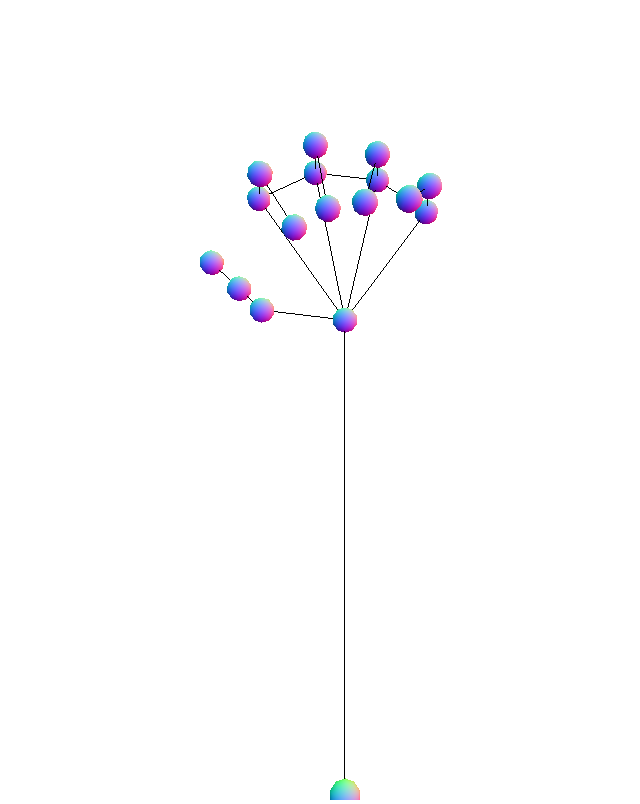
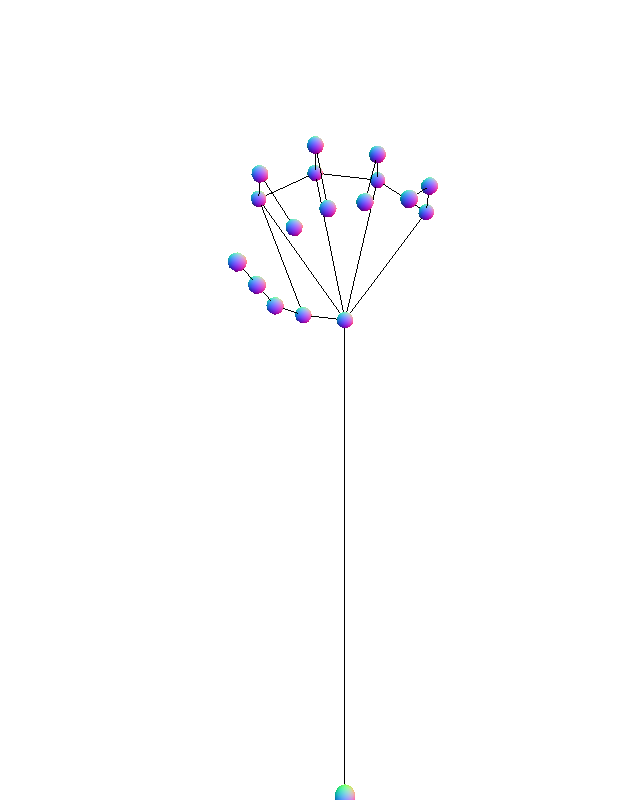
Before and after one commit to mjkaufer/MyoThreeArm, a plain HTML site: page index.html in a window 1280 px wide. Shown: the whole page, without its empty margins (295-935 px from the left). Drawn offline with Linux system fonts and the light colour scheme; animation ran at ten frames a second.

Commit message:
Thumb rotation working, kinda

```diff
--- a/index.html
+++ b/index.html
@@ -43,6 +43,8 @@
 
 			var zVector = new THREE.Vector3(0, 0, 1)
 
+			var thumbParts
+
 			document.addEventListener( 'mousemove', onDocumentMouseMove, false );
 
 			init();
@@ -75,7 +77,7 @@
 				scene = new THREE.Scene();
 				scene.fog = new THREE.Fog( 0xffffff, 1, 10000 );
 
-				geometry = new THREE.SphereGeometry( 3, 10, 10 );
+				geometry = new THREE.SphereGeometry( 2, 10, 10 );
 				material = new THREE.MeshNormalMaterial();
 
 				lineMaterial = new THREE.LineBasicMaterial({
@@ -86,11 +88,16 @@
 				// the indenting is intentional, to make the object hierarchy clearer - I promise I'm not a bad programmer
 
 				// code results in a top-down view of the left hand's palm
+				var lowerThumbAngle = -Math.PI / 2 + Math.PI / 24
+				var thumbAngle = -Math.PI / 2 + Math.PI / 6
 
 				var handXOffset = 100;
-				var lowerThumbJointPosition = xzVector(20, -Math.PI / 2 + Math.PI / 24);
-				var middleThumbJointPosition = xzVector(8, -Math.PI / 2 + Math.PI / 4);
-				var upperThumbJointPosition = xzVector(10, -Math.PI / 2 + Math.PI / 4);
+				var thumbHandJointPosition = xzVector(10, lowerThumbAngle);
+				var lowerThumbJointPosition = xzVector(10, lowerThumbAngle);
+				var middleThumbJointPosition = xzVector(8, thumbAngle);
+				var upperThumbJointPosition = xzVector(8, thumbAngle);
+
+				thumbParts = []
 
 				armGroup = new THREE.Object3D()
 				armGroup.position.x = handXOffset / -1.25
@@ -106,7 +113,7 @@
 								pointer: Finger("pointer"),
 								middle: Finger("middle"),
 								ring: Finger("ring"),
-								pinky: Finger("pinky")
+								pinky: Finger("pinky"),
 							}
 
 							for(var i = 0; i < Object.keys(fingers).length; i++){
@@ -126,14 +133,22 @@
 
 							}
 
-							var lowerThumbJoint = ballGroup()
+							thumbHandJoint = ballGroup()
+							thumbHandJoint.position.add(thumbHandJointPosition)
+							thumbParts.push(thumbHandJoint)
+							fingers["thumb"] = thumbHandJoint
+
+								lowerThumbJoint = ballGroup()
 								lowerThumbJoint.position.add(lowerThumbJointPosition)
+								thumbParts.push(lowerThumbJoint)
 
-								var middleThumbJoint = ballGroup()
+									middleThumbJoint = ballGroup()
 									middleThumbJoint.position.add(middleThumbJointPosition)
+									thumbParts.push(middleThumbJoint)
 
-									var upperThumbJoint = ballGroup()
+										upperThumbJoint = ballGroup()
 										upperThumbJoint.position.add(upperThumbJointPosition)
+										thumbParts.push(upperThumbJoint)
 
 										middleThumbJoint.add(upperThumbJoint)
 										middleThumbJoint.add(lineTo(new THREE.Vector3(), upperThumbJoint.position))
@@ -141,9 +156,17 @@
 									lowerThumbJoint.add(middleThumbJoint)
 									lowerThumbJoint.add(lineTo(new THREE.Vector3(), middleThumbJoint.position))
 
+									lowerThumbJoint.middleJoint = middleThumbJoint
+									lowerThumbJoint.upperJoint = upperThumbJoint
 
-							handGroup.add(lowerThumbJoint)
-							handGroup.add(lineTo(new THREE.Vector3(), lowerThumbJoint.position))
+
+								thumbHandJoint.add(lowerThumbJoint)
+								thumbHandJoint.add(lineTo(new THREE.Vector3(), lowerThumbJoint.position))
+
+
+							handGroup.add(thumbHandJoint)
+							handGroup.add(lineTo(new THREE.Vector3(), thumbHandJoint.position))
+							handGroup.add(lineTo(fingers["pointer"].position, thumbHandJoint.position))
 
 						forearmGroup.add(handGroup)
 						forearmGroup.add(lineTo(new THREE.Vector3(), handGroup.position))
@@ -272,6 +295,10 @@
 			}
 
 			function curlFinger(fingerName, percent){
+
+				if(fingerName == "thumb")
+					return curlThumb(percent)
+
 				var fingerSegments = fingerToComponents(fingerName)
 
 				for(var segmentName in fingerSegments){
@@ -297,6 +324,39 @@
 
 			}
 
+			function curlThumb(percent){
+
+				var thumbHandJointMaxPercent = 0.55
+				var maxThumbHandJointAngle = Math.PI / 2.5
+				var lowerThumbJointMinPercent = 0.45
+				var maxLowerThumbJointAngle = Math.PI / 2
+
+				for(var i = 0; i < thumbParts.length; i++){
+
+					thumbParts[i].rotation.set(0, 0, 0, "XYZ")
+
+				}
+
+				var thumbHandJointPercent = Math.min(percent, thumbHandJointMaxPercent)
+				var thumbHandJointAngle = Math.sin(thumbHandJointPercent / thumbHandJointMaxPercent * Math.PI / 2) * maxThumbHandJointAngle
+				thumbHandJoint.rotateOnAxis(fingers["pinky"].position.clone().normalize(), thumbHandJointAngle)
+
+				var lowerThumbJointRotationAxis = upperThumbJoint.position.clone().cross(handGroup.position).normalize()
+
+
+				if(percent >= lowerThumbJointMinPercent){
+					var lowerDigitAngle = Math.sin(
+						(percent - lowerThumbJointMinPercent) / (1 - lowerThumbJointMinPercent) * Math.PI / 2
+					) * maxLowerThumbJointAngle
+
+					lowerThumbJoint.rotateOnAxis(lowerThumbJointRotationAxis, lowerDigitAngle)
+				}
+
+
+
+
+			}
+
 
 		</script>
 
--- a/js/Finger.js
+++ b/js/Finger.js
@@ -20,38 +20,37 @@ var Finger = function(fingerName){
 
 	var fingerScalar = fingerScalarMap[fingerName] || 1
 
-	this.fingerName = fingerName;
-	this.fingerNumber = Object.keys(fingerScalarMap).indexOf(fingerName)
+	var fingerNumber = Object.keys(fingerScalarMap).indexOf(fingerName)
 
 
-	var angle = makeAngle(this.fingerNumber)
-	var scaledAngle = makeAngle(this.fingerNumber, angleScalar)
+	var angle = makeAngle(fingerNumber)
+	var scaledAngle = makeAngle(fingerNumber, angleScalar)
 
 	// the indenting is intentional, to make the object hierarchy clearer - I promise I'm not a bad programmer
 
-	this.lowerDigit = ballGroup()
-	this.lowerDigit.position.add(xzVector(fingerDistance * (1 + fingerScalar) / 2, angle))
-	// this.lowerDigit.position.add(xzVector(fingerDistance / 3, angle))
+	var lowerDigit = ballGroup()
+	lowerDigit.position.add(xzVector(fingerDistance * (1 + fingerScalar) / 2, angle))
+	// lowerDigit.position.add(xzVector(fingerDistance / 3, angle))
 
 
-		this.middleDigit = ballGroup()
-		// this.middleDigit.position.add(xzVector(lowerToMiddleDigitSpacing * fingerScalar, scaledAngle))
-		this.middleDigit.position.add(xzVector(lowerToMiddleDigitSpacing * fingerScalar, angle))
+		var middleDigit = ballGroup()
+		// middleDigit.position.add(xzVector(lowerToMiddleDigitSpacing * fingerScalar, scaledAngle))
+		middleDigit.position.add(xzVector(lowerToMiddleDigitSpacing * fingerScalar, angle))
 
-			this.upperDigit = ballGroup()
-			// this.upperDigit.position.add(xzVector(middleToUpperDigitSpacing * fingerScalar, scaledAngle))
-			this.upperDigit.position.add(xzVector(middleToUpperDigitSpacing * fingerScalar, angle))
+			var upperDigit = ballGroup()
+			// upperDigit.position.add(xzVector(middleToUpperDigitSpacing * fingerScalar, scaledAngle))
+			upperDigit.position.add(xzVector(middleToUpperDigitSpacing * fingerScalar, angle))
 
-			this.middleDigit.add(this.upperDigit);
-			this.middleDigit.add(lineTo(new THREE.Vector3(), this.upperDigit.position))
+			middleDigit.add(upperDigit);
+			middleDigit.add(lineTo(new THREE.Vector3(), upperDigit.position))
 
-		this.lowerDigit.add(this.middleDigit);
-		this.lowerDigit.add(lineTo(new THREE.Vector3(), this.middleDigit.position))
+		lowerDigit.add(middleDigit);
+		lowerDigit.add(lineTo(new THREE.Vector3(), middleDigit.position))
 
-	this.lowerDigit.middleDigit = this.middleDigit
-	this.lowerDigit.upperDigit = this.upperDigit
+	lowerDigit.middleDigit = middleDigit
+	lowerDigit.upperDigit = upperDigit
 
-	return this.lowerDigit
+	return lowerDigit
 
 
 }
```
Lines whose indentation alone changed are shown as unchanged.
